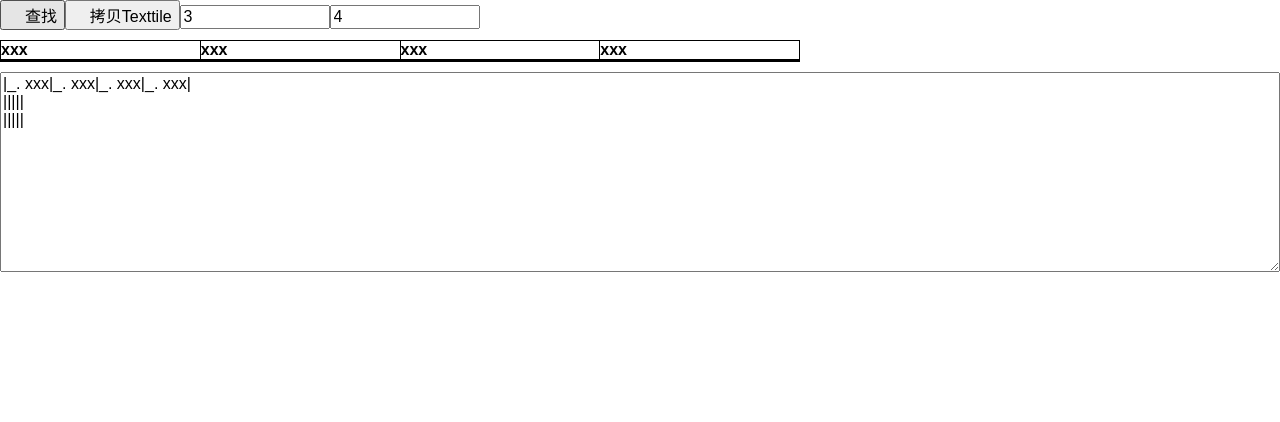
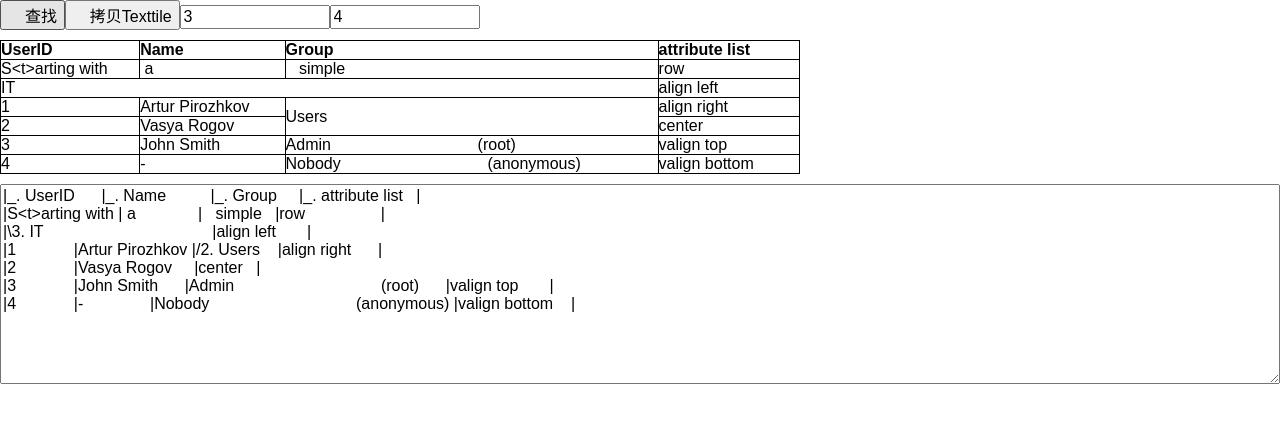
Before and after one commit to cikai/chrome-ext-wikitable, a Vue app: page / in a window 1280 px wide. Shown: the top 422 px of the page. Built offline with nearby package versions, Linux system fonts and the light colour scheme; a web font is replaced by a local one.

Commit message:
fix bugs

```diff
--- a/src/App.vue
+++ b/src/App.vue
@@ -100,7 +100,7 @@ export default {
           var headStr = headFlag ? "_." : "";
           var colspanStr = colspan > 1 ? "\\" + colspan + "." : "";
           var rowspan = rowspan > 1 ? "/" + rowspan + "." : "";
-          return [headStr, colspanStr, colspanStr, td.value].filter(item => item != "").join(" ");
+          return [headStr, rowspan, colspanStr, td.value].filter(item => item != "").join(" ");
         });
         lineArr.push("");
         lineArr.unshift("");
@@ -176,8 +176,8 @@ export default {
           }
           var node = {
             type: thtdItem.nodeName,
-            rowspan: thtdItem.getAttribute("rowspan") || 1,
-            colspan: thtdItem.getAttribute("clospan") || 1,
+            rowspan: thtdItem.rowSpan || 1,
+            colspan: thtdItem.colSpan || 1,
             lineLast: lineLast,
             value: this._getValue(thtdItem),
             mode: 'text'
@@ -206,7 +206,7 @@ export default {
       if(atag){
         // 带有超链接的内容
         // <a href="www.baidu.com">BAIDU</a> => "BAIDU":http://www.baidu.com
-        var domStr = tdDom.innerHTML;
+        var domStr = tdDom.innerText;
         var reg = new RegExp("<a.*?</a>", "g");
         console.log(domStr, reg, reg.test(domStr));
         return domStr.replace(reg, (matchATag) => {
@@ -214,7 +214,7 @@ export default {
         })
       }else {
         // 普通的文本内容
-        return tdDom.innerHTML;
+        return tdDom.innerText;
       }
     },
     _getValueFromATag(atagStr){
--- a/src/template-factory.js
+++ b/src/template-factory.js
@@ -9,13 +9,62 @@ function createRow(col, headFlg) {
 }
 
 export default {
-  create(row, col) {
-    var leftRow = row - 1;
-    var headTr = createRow(col, true);
-    var trs = Array.apply(null, { length: leftRow }).map(() => {
-      return "<tr>" + createRow(col, false) + "</tr>";
-    });
-    trs.unshift(headTr);
-    return "<table>" + trs.join("\r\n") + "</table>";
+  // create(row, col) {
+  //   var leftRow = row - 1;
+  //   var headTr = createRow(col, true);
+  //   var trs = Array.apply(null, { length: leftRow }).map(() => {
+  //     return "<tr>" + createRow(col, false) + "</tr>";
+  //   });
+  //   trs.unshift(headTr);
+  //   return "<table>" + trs.join("\r\n") + "</table>";
+  // }
+
+  create(){
+
+    return `
+
+<table class="wiki_find">
+    <tbody><tr>
+      <th>UserID      </th>
+      <th>Name          </th>
+      <th>Group     </th>
+      <th>attribute list   </th>
+    </tr>
+    <tr>
+      <td id="aaa">S&lt;t&gt;arting with </td>
+      <td> a              </td>
+      <td>   simple   </td>
+      <td>row                 </td>
+    </tr>
+    <tr>
+      <td style="text-align:center;" colspan="3">IT                                      </td>
+      <td style="text-align:left;">align left       </td>
+    </tr>
+    <tr>
+      <td>1             </td>
+      <td>Artur Pirozhkov </td>
+      <td rowspan="2">Users    </td>
+      <td style="text-align:right;">align right      </td>
+    </tr>
+    <tr>
+      <td>2             </td>
+      <td>Vasya Rogov     </td>
+      <td style="text-align:center;">center   </td>
+    </tr>
+    <tr>
+      <td>3             </td>
+      <td>John Smith      </td>
+      <td>Admin<br>                                 (root)      </td>
+      <td style="vertical-align:top;">valign top       </td>
+    </tr>
+    <tr>
+      <td>4             </td>
+      <td>-               </td>
+      <td>Nobody<br>                                 (anonymous) </td>
+      <td style="vertical-align:bottom;">valign bottom    </td>
+    </tr>
+  </tbody></table>
+
+    `
   }
 }
```
